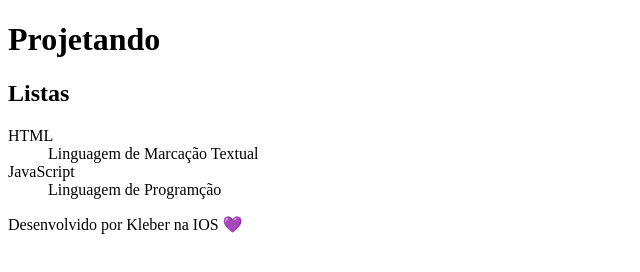
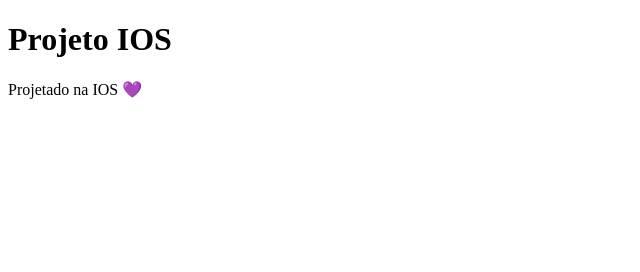
Before and after one commit to Klebersantos011/Dev-Web-IOS2025.02, a plain HTML site: page index.html in a window 1280 px wide. Shown: the whole page, without its empty margins (0-640 px from the left). Drawn offline with Linux system fonts and the light colour scheme; files that its build step writes are made by us from their sources.

Commit message:
Criado um h1 no header da aula07

```diff
--- a/index.html
+++ b/index.html
@@ -1,33 +1,15 @@
 <!DOCTYPE html>
-<html lang="en">
-
+<html lang="pt-BR">
 <head>
     <meta charset="UTF-8">
     <meta name="viewport" content="width=device-width, initial-scale=1.0">
-    <title>ProjetoIOS</title>
+    <title>Projeto IOS</title>
+    <link rel="stylesheet" href="style.css">
 </head>
+<body>
+    <h1>Projeto IOS </h1>
+    <footer>Projetado na IOS 💜 </footer>
 
-<body>
-
-    <header>
-        <h1>Projetando</h1>
-        <h2>Listas</h2>
-    </header>
-    <main>
-        <dl>
-            <dt>HTML</dt>
-            <dd>Linguagem de Marcação Textual</dd>
-
-            <dt>JavaScript</dt>
-            <dd>Linguagem de Programção</dd>
-        </dl>
-    </main>
-    <footer>
-
-
-        Desenvolvido por Kleber na IOS 💜
-    </footer>
-
+    <script src="script.js"></script>
 </body>
-
 </html>
```
Also changed, not shown: html/aula07/index.html (added, +44 -0 lines), 1 other file.
